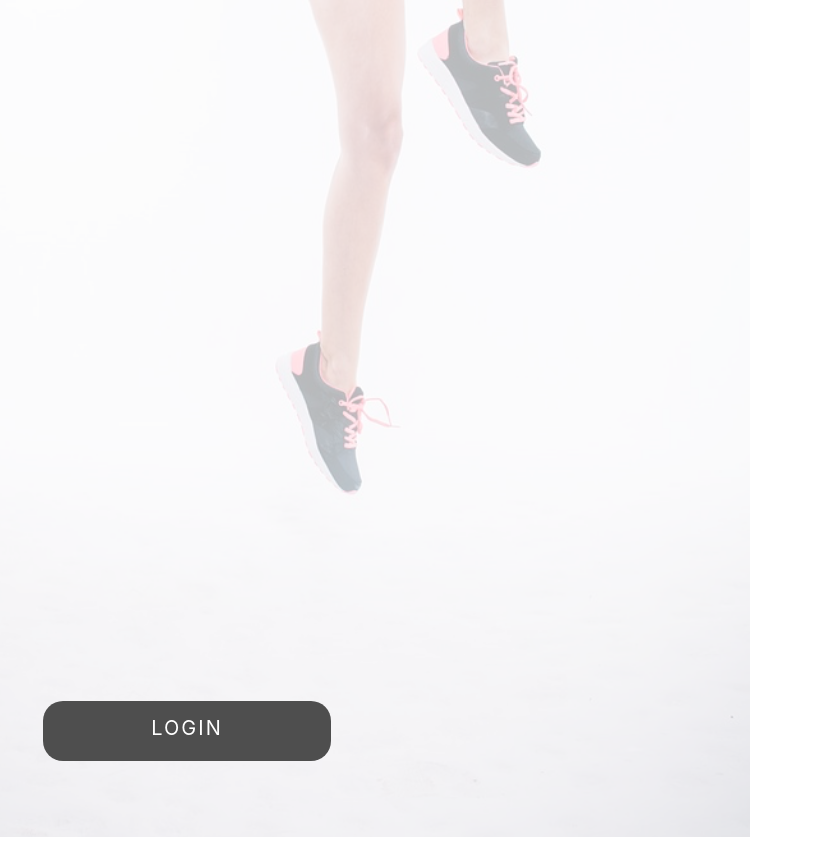
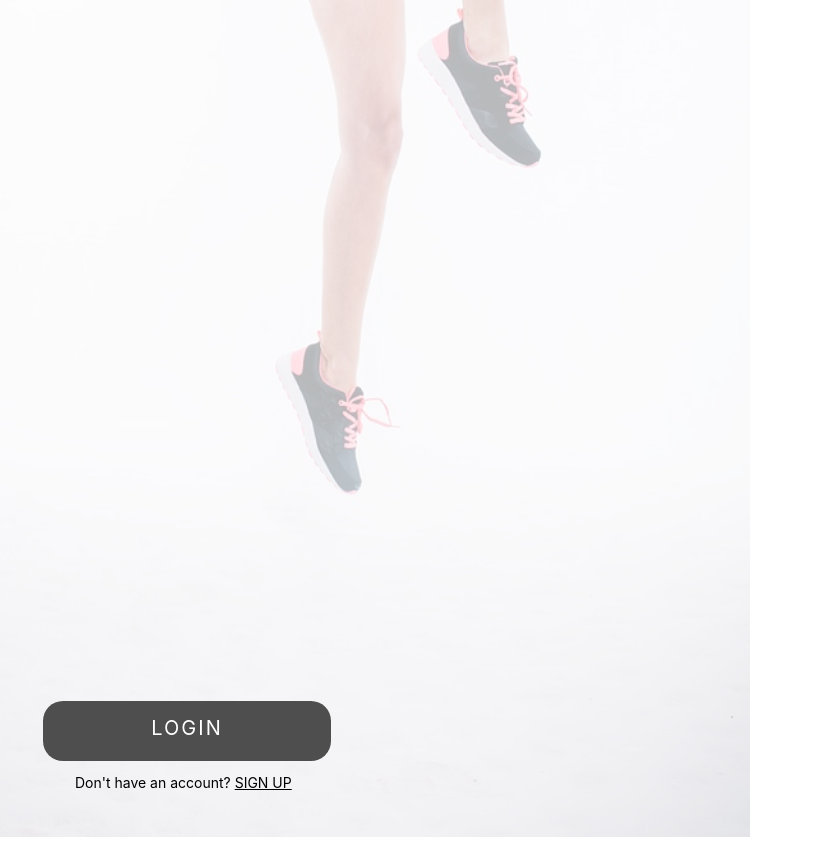
Before and after one commit to petermijkje/workout_app2, a React (Create React App) app in the folder workout_app/: page / in a window 1280 px wide. Shown: the part 722-1563 px from the top of the page, without its empty margins (0-813 px from the left). Built offline with nearby package versions, Linux system fonts and the light colour scheme.

Commit message:
adding stylization to homepage and added the sign up span

```diff
--- a/workout_app/src/pages/HomePage/HomePage.component.jsx
+++ b/workout_app/src/pages/HomePage/HomePage.component.jsx
@@ -16,6 +16,9 @@ function HomePage() {
         </span>
       </div>
       <CustomButton />
+      <div className="sign-up-text">
+        Don't have an account? <u to="login">SIGN UP</u>
+      </div>
     </div>
   )
 }
--- a/workout_app/src/pages/HomePage/HomePage.styles.scss
+++ b/workout_app/src/pages/HomePage/HomePage.styles.scss
@@ -21,3 +21,10 @@ h1 {
   text-align: right;
   letter-spacing: 2px;
 }
+
+.sign-up-text {
+  position: absolute;
+  bottom: 50px;
+  left: 75px;
+  font-size: 14px;
+}
```
